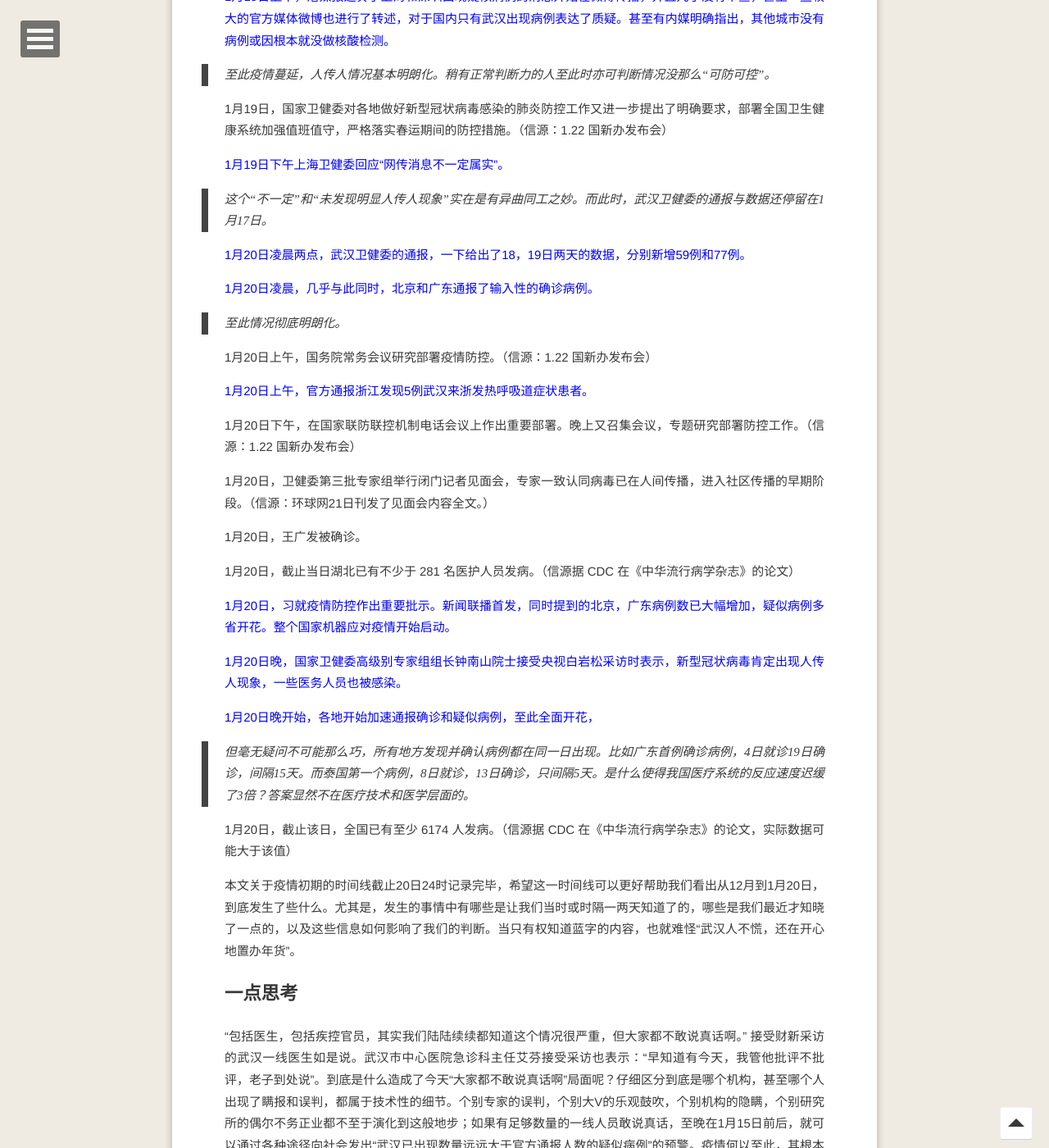
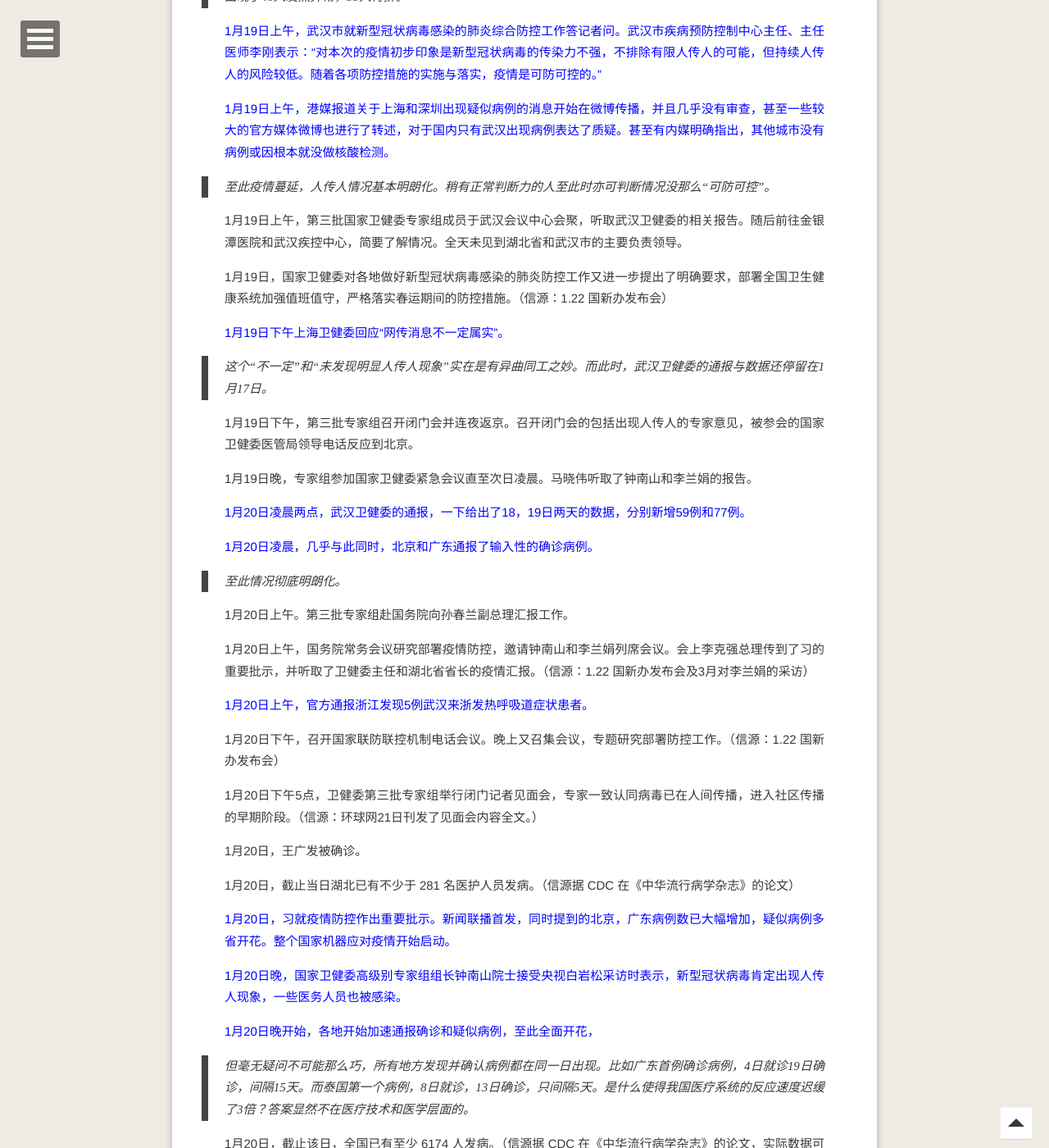
Before and after one commit to refraction-ray/refraction-ray.github.io, a Jekyll site: the page built from _posts/2020-02-19-疫情的早期记忆：时间轴和信息流.md, in a window 1280 px wide and 1400 px high, scrolled down 14642 px. Shown: the whole window at 82% size. Built offline with Jekyll 4.4.1, drawn with Linux system fonts in a browser that asks for light colours; comment, search, counter and statistics services are not loaded; some of the changed text lies outside the part shown.

Commit message:
some updates on experts interviews

```diff
--- a/_posts/2020-02-19-疫情的早期记忆：时间轴和信息流.md
+++ b/_posts/2020-02-19-疫情的早期记忆：时间轴和信息流.md
@@ -404,7 +404,11 @@
 
 > （具体时间不确定）华中科技大学同济医学院77级的两位校友，一位是长期在WHO工作的刘运国教授，一位是协和医院感染科的揭盛华教授。从一月初开始，揭盛华教授不停地关注着疫情进展，反应敏锐而准确，及时向WHO的刘运国教授通报情况。当得知WHO中国代表处获得“疫情可控可防"的答复后，刘运国教授亲自率团到京，与相关部门进行谈判和协调，这才有了后续的第二批专家到汉以及钟南山院士的发声。（信源：微博@成都下水道，无法保证100%可信度，此文中的第二批专家组应指第三批专家组。）
 >
-> 另据袁国勇采访，第三批专家组一位专业顶尖的流行病学科学家向中央提出了武汉封城的建议，根据第三批专家组名单，此人很可能是曾光。
+> 另据袁国勇采访，第三批专家组一位专业顶尖的流行病学科学家向中央提出了武汉封城的建议，根据第三批专家组名单，此人很可能是曾光。不过据李兰娟的采访，最后是22日李兰娟了解到浙江的疫情扩散情况后，强力建议中央在春节之前将武汉封城。
+>
+> 据人民日报，钟南山1月18日上午在广东开会期间临时得到中央通知，要求当日即到达武汉，下午广东卫健委会议结束后，坐高铁于晚十时许到达武汉。
+>
+> 另据对李兰娟的采访，其称是听说有医务人员感染，主动向国家卫健委要求去武汉看一看。
 
 <span style="color:blue">1月18日，武汉百步亭社区举办万家宴。</span>
 
@@ -420,6 +424,7 @@
 
 > 至此疫情蔓延，人传人情况基本明朗化。稍有正常判断力的人至此时亦可判断情况没那么“可防可控”。
 
+1月19日上午，第三批国家卫健委专家组成员于武汉会议中心会聚，听取武汉卫健委的相关报告。随后前往金银潭医院和武汉疾控中心，简要了解情况。全天未见到湖北省和武汉市的主要负责领导。
 
 1月19日，国家卫健委对各地做好新型冠状病毒感染的肺炎防控工作又进一步提出了明确要求，部署全国卫生健康系统加强值班值守，严格落实春运期间的防控措施。（信源：1.22 国新办发布会）
 
@@ -427,19 +432,25 @@
 
 > 这个“不一定”和“未发现明显人传人现象”实在是有异曲同工之妙。而此时，武汉卫健委的通报与数据还停留在1月17日。
 
+1月19日下午，第三批专家组召开闭门会并连夜返京。召开闭门会的包括出现人传人的专家意见，被参会的国家卫健委医管局领导电话反应到北京。
+
+1月19日晚，专家组参加国家卫健委紧急会议直至次日凌晨。马晓伟听取了钟南山和李兰娟的报告。
+
 <span style="color:blue"> 1月20日凌晨两点，武汉卫健委的通报，一下给出了18，19日两天的数据，分别新增59例和77例。</span>
 
 <span style="color:blue"> 1月20日凌晨，几乎与此同时，北京和广东通报了输入性的确诊病例。</span>
 
 > 至此情况彻底明朗化。
 
-1月20日上午，国务院常务会议研究部署疫情防控。（信源：1.22 国新办发布会）
+1月20日上午。第三批专家组赴国务院向孙春兰副总理汇报工作。
+
+1月20日上午，国务院常务会议研究部署疫情防控，邀请钟南山和李兰娟列席会议。会上李克强总理传到了习的重要批示，并听取了卫健委主任和湖北省省长的疫情汇报。（信源：1.22 国新办发布会及3月对李兰娟的采访）
 
 <span style="color:blue">1月20日上午，官方通报浙江发现5例武汉来浙发热呼吸道症状患者。</span>
 
-1月20日下午，在国家联防联控机制电话会议上作出重要部署。晚上又召集会议，专题研究部署防控工作。（信源：1.22 国新办发布会）
+1月20日下午，召开国家联防联控机制电话会议。晚上又召集会议，专题研究部署防控工作。（信源：1.22 国新办发布会）
 
-1月20日，卫健委第三批专家组举行闭门记者见面会，专家一致认同病毒已在人间传播，进入社区传播的早期阶段。（信源：环球网21日刊发了见面会内容全文。）
+1月20日下午5点，卫健委第三批专家组举行闭门记者见面会，专家一致认同病毒已在人间传播，进入社区传播的早期阶段。（信源：环球网21日刊发了见面会内容全文。）
 
 1月20日，王广发被确诊。
 
```
Also changed, not shown: _posts/2020-03-12-QDII 基金净值预估.md (+1 -1 lines).
